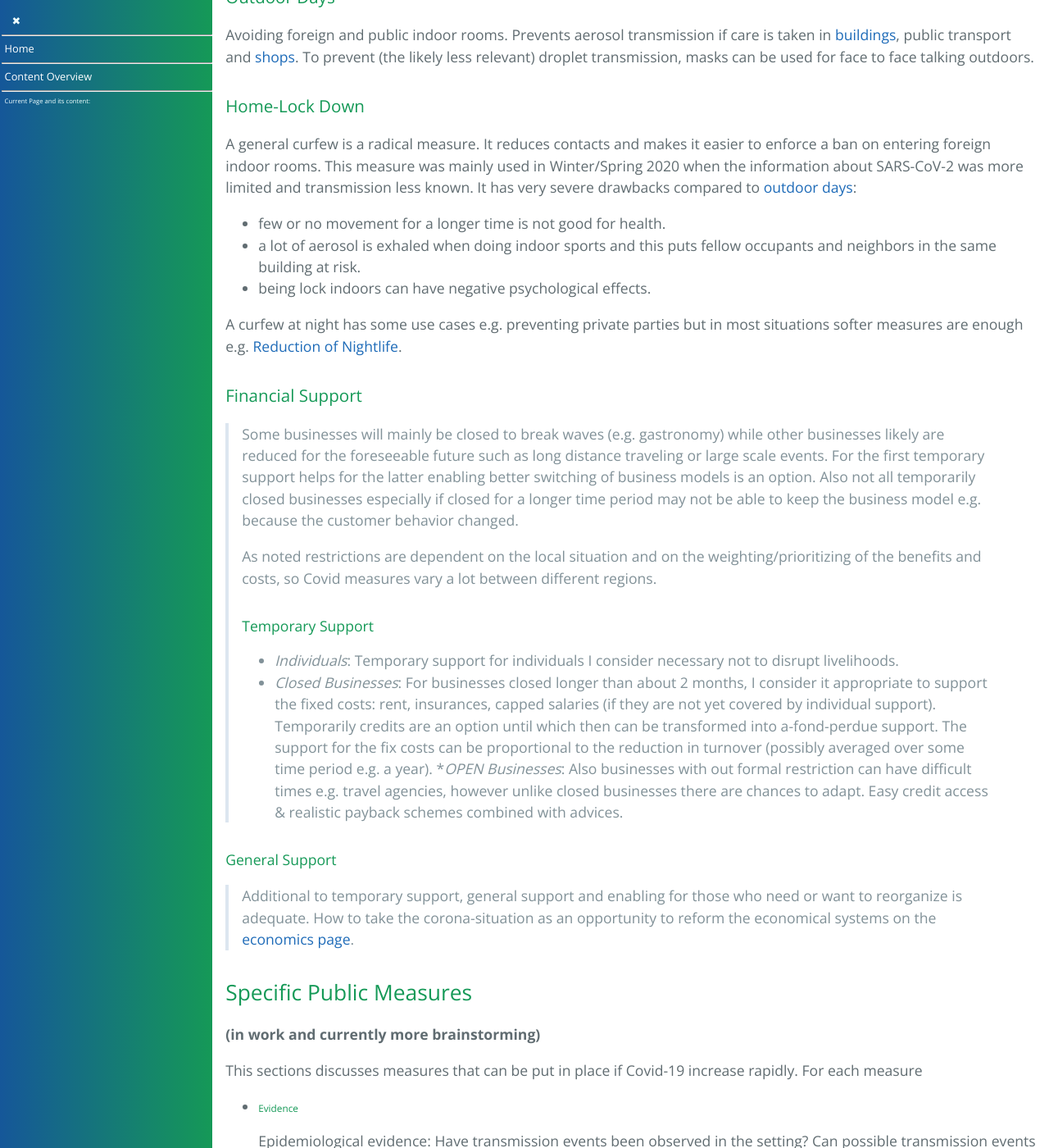
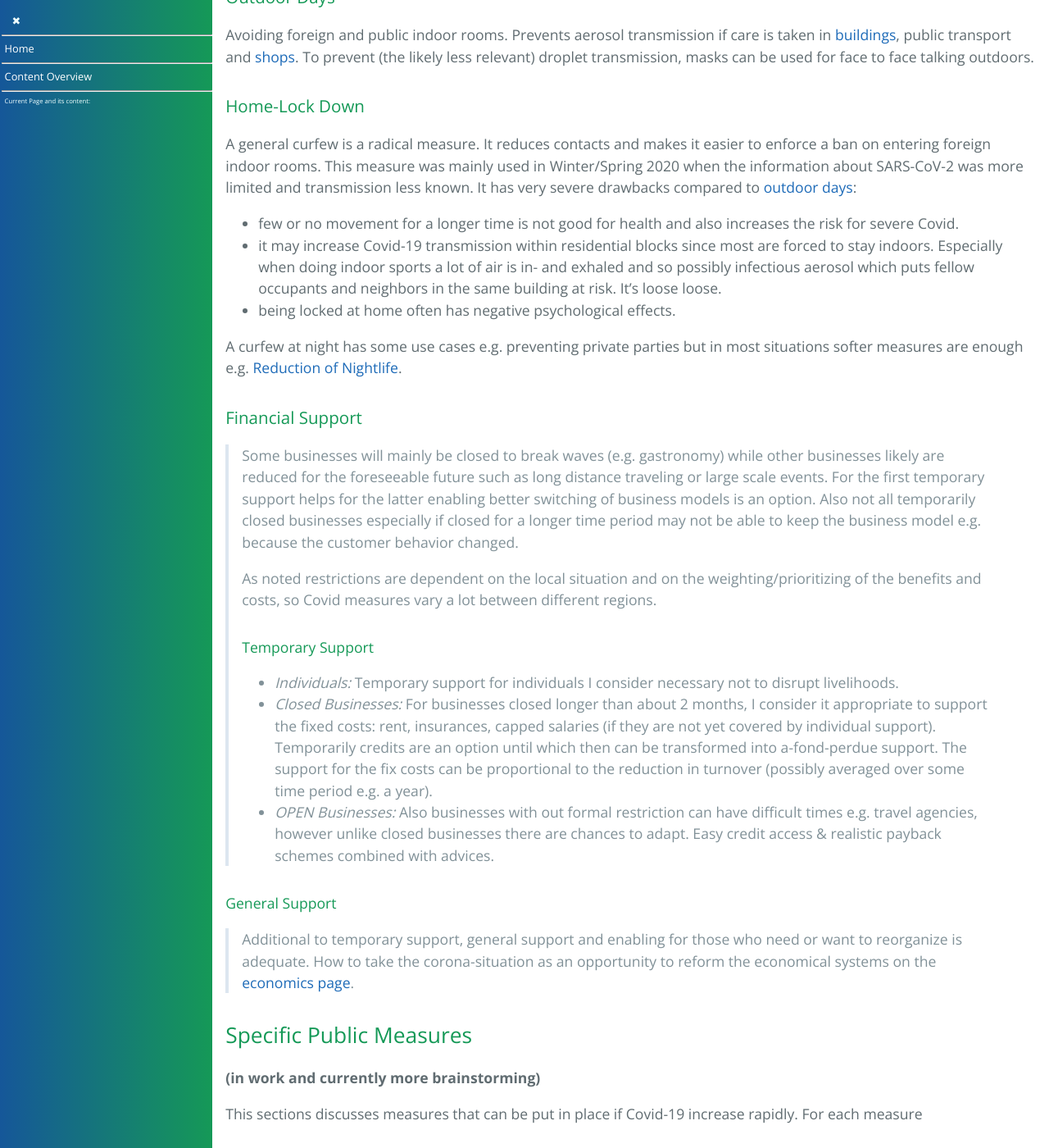
Before and after one commit to forestgrape/coronavirus, a Jekyll site: the page built from 7_social/controlling.md, in a window 1280 px wide and 1400 px high, scrolled down 9645 px. Shown: the whole window at 82% size. Built offline with Jekyll 4.4.1, drawn with Linux system fonts in a browser that asks for light colours; our own code applies the rules of GitHub Pages for plain Markdown files; some of the changed text lies outside the part shown.

Commit message:
clarifications

```diff
--- a/7_social/controlling.md
+++ b/7_social/controlling.md
@@ -268,9 +268,9 @@ Avoiding foreign and public indoor rooms. Prevents aerosol transmission if care
 
 ### Home-Lock Down
 A general curfew is a radical measure. It reduces contacts and makes it easier to enforce a ban on entering foreign indoor rooms. This measure was mainly used in Winter/Spring 2020 when the information about SARS-CoV-2 was more limited and transmission less known. It has very severe drawbacks compared to [outdoor days](#outdoor-days):
-* few or no movement for a longer time is not good for health.
-* a lot of aerosol is exhaled when doing indoor sports and this puts fellow occupants and neighbors in the same building at risk.
-* being lock indoors can have negative psychological effects.
+* few or no movement for a longer time is not good for health and also increases the risk for severe Covid.
+* it may increase Covid-19 transmission within residential blocks since most are forced to stay indoors. Especially when doing indoor sports a lot of air is in- and exhaled and so possibly infectious aerosol which puts fellow occupants and neighbors in the same building at risk. It's loose loose.
+* being locked at home often has negative psychological effects.
 
 A curfew at night has some use cases e.g. preventing private parties but in most situations softer measures are enough e.g. [Reduction of Nightlife](#reduction-of-nightlife).
 
@@ -281,13 +281,12 @@ A curfew at night has some use cases e.g. preventing private parties but in most
 > As noted restrictions are dependent on the local situation and on the weighting/prioritizing of the benefits and costs, so Covid measures vary a lot between different regions.
 >
 #### Temporary Support
-> * _Individuals_: Temporary support for individuals I consider necessary not to disrupt livelihoods.
-> * _Closed Businesses_: For businesses closed longer than about 2 months, I consider it appropriate to support the fixed costs: rent, insurances, capped salaries (if they are not yet covered by individual support). Temporarily credits are an option until which then can be transformed into a-fond-perdue support. The support for the fix costs can be proportional to the reduction in turnover (possibly averaged over some time period e.g. a year).
-> *_OPEN Businesses_: Also businesses with out formal restriction can have difficult times e.g. travel agencies, however unlike closed businesses there are chances to adapt. Easy credit access & realistic payback schemes combined with advices.
+> * _Individuals:_ Temporary support for individuals I consider necessary not to disrupt livelihoods.
+> * _Closed Businesses:_ For businesses closed longer than about 2 months, I consider it appropriate to support the fixed costs: rent, insurances, capped salaries (if they are not yet covered by individual support). Temporarily credits are an option until which then can be transformed into a-fond-perdue support. The support for the fix costs can be proportional to the reduction in turnover (possibly averaged over some time period e.g. a year).
+> * _OPEN Businesses:_ Also businesses with out formal restriction can have difficult times e.g. travel agencies, however unlike closed businesses there are chances to adapt. Easy credit access & realistic payback schemes combined with advices.
 
 #### General Support
 > Additional to temporary support, general support and enabling for those who need or want to reorganize is adequate. How to take the corona-situation as an opportunity to reform the economical systems on the [economics page](../7_social/economics.md).
->
 
 
 ## Specific Public Measures
@@ -371,9 +370,9 @@ Skiing itself is safe but there need to be restrictions on the high risk skiing
 
 
 ### Reduction of Nightlife
-A slow down of nightlife can reach from an early closure of clubs to a complete stay at home order at night.
+A reduction of nightlife can reach from an early closure of clubs to a complete stay at home order at night.
 * Evidence:
-  * Many anecdote-like Covid-19 spreading events including super spreading events have been linked to nightlife [citations coming].
+  * Many anecdote-like Covid-19 spreading events including super spreading events have been linked to nightlife ([[Indoor Social Settings in Spread Analyses](../5_epidemiological/spread_analyses.md#indoor-social-settings)).
   * That in many countries only few infections can be traced back to nightlife in comparison to transmissions in family settings or private parties can be attributed to trace and test schemes: Contact tracing and testing just works better in family settings. For a club with infected attendees, one week later every attendee should be tested, to my knowledge this is hardly done. In regions with low case counts and extensive contact tracing (e.g. South Korea and Hong Kong) many infections have been traced to nightlife [citations in work].
 * ThinkThrough: Nightlife is about socializing. With loud music distancing is hardly doable. Drinking is common, a risk factor by itself, also prevents mask usage.
 * Experiences:
```
Also changed, not shown: other parts of 7_social/controlling.md (+1 -1 lines).
